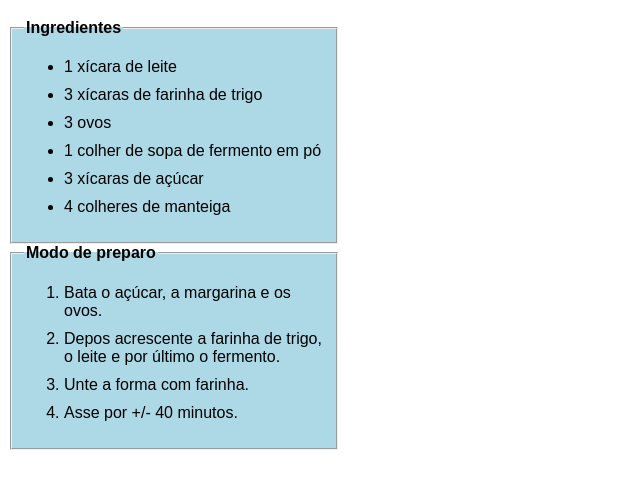
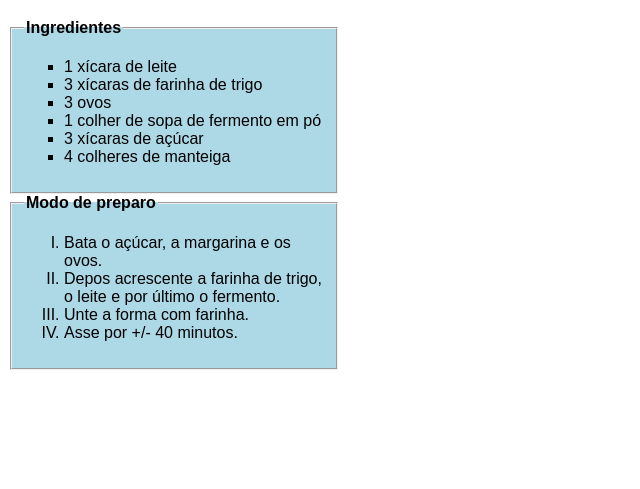
Before and after one commit to moraes7/learn-css, a plain HTML site: page learn-elements/list.html in a window 1280 px wide. Shown: the part 61-550 px from the top of the page, without its empty margins (0-640 px from the left). Drawn offline with Linux system fonts and the light colour scheme.

Commit message:
list style

```diff
--- a/learn-elements/list.html
+++ b/learn-elements/list.html
@@ -17,8 +17,12 @@
             font-weight: bold;
         }
 
-        li {
-            margin-bottom: 10px;
+        .ingredientes {
+            list-style: square;
+        }
+
+        .preparo {
+            list-style: upper-roman;
         }
     </style>
 </head>
@@ -27,22 +31,26 @@
     <fieldset>
         <legend style="font-weight: bold;">Ingredientes</legend>
         <ul>
+            <div class="ingredientes">
                 <li>1 xícara de leite</li>
                 <li>3 xícaras de farinha de trigo</li>
                 <li>3 ovos</li>
                 <li>1 colher de sopa de fermento em pó</li>
                 <li>3 xícaras de açúcar</li>
                 <li>4 colheres de manteiga</li>
+            </div>
         </ul>
     </fieldset>
 
     <fieldset>
         <legend>Modo de preparo</legend>
         <ol>
+            <div class="preparo">
                 <li>Bata o açúcar, a margarina e os ovos.</li>
                 <li>Depos acrescente a farinha de trigo, o leite e por último o fermento.</li>
                 <li>Unte a forma com farinha.</li>
                 <li>Asse por +/- 40 minutos.</li>
+            </div>
         </ol>
     </fieldset>
 </body>
```
Lines whose indentation alone changed are shown as unchanged.
